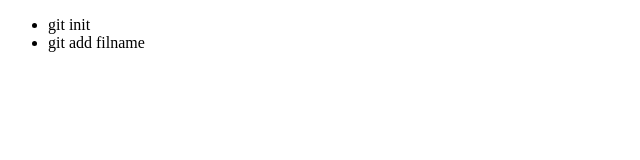
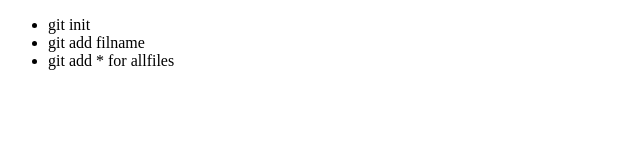
Before and after one commit to Yuda1234/git, a plain HTML site: page index.html in a window 1280 px wide. Shown: the whole page, without its empty margins (0-640 px from the left). Drawn offline with Linux system fonts and the light colour scheme.

Commit message:
seccond comit

```diff
--- a/index.html
+++ b/index.html
@@ -10,6 +10,7 @@
     <ul>
         <li>git init</li>
         <li>git add filname</li>
+        <li>git add * for allfiles</li>
     </ul>
 </body>
 </html>
```
